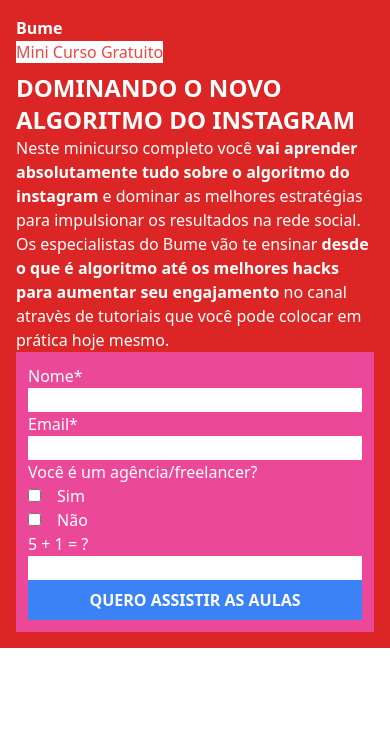
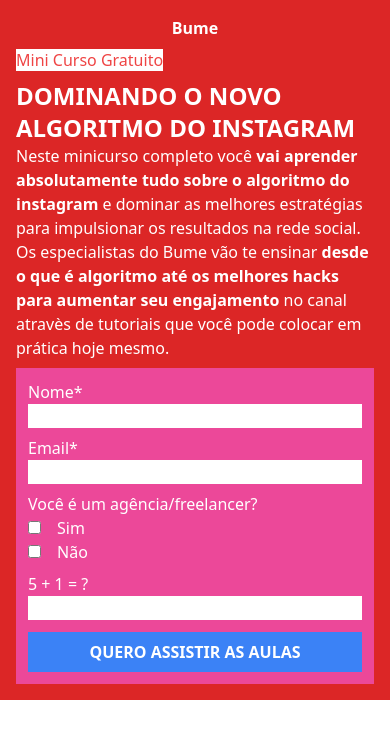
Before and after one commit to Gabriel-Marcelo/angular-e-tailwind, an Angular app: page / in a window 390 px wide. Shown: the top 738 px of the page. Built offline with nearby package versions, Linux system fonts and the light colour scheme.

Commit message:
arrumando layout no mobile

```diff
--- a/src/app/app.component.html
+++ b/src/app/app.component.html
@@ -1,7 +1,6 @@
 <div class="bg-red-600 p-4 sm:h-screen">
-  <h1 class="text-white font-bold w-full"><span class="">Bume</span></h1>
-  <div class="">
     <div class="">
+      <h1 class="text-white font-bold w-full text-center mb-2"><span class="">Bume</span></h1>
       <span class="bg-white text-red-500">Mini Curso Gratuito</span>
       <div class="mt-2">
         <p class="text-white font-black text-2xl">DOMINANDO O NOVO ALGORITMO DO INSTAGRAM</p>
@@ -14,12 +13,12 @@
         </p>
       </div>
     </div>
-    <div class="bg-pink-500 p-3 text-white">
-      <div class="">
+    <div class="bg-pink-500 p-3 text-white mt-2">
+      <div class="mb-2">
         <label for="fname">Nome*</label><br>
         <input class="w-full" type="text" id="fname" name="fname"><br>
       </div>
-      <div class="">
+      <div class="mb-2">
         <label for="lname">Email*</label><br>
         <input class="w-full" type="email" id="lname" name="lname">
       </div>
@@ -36,12 +35,11 @@
           </div>
         </div>
       </div>
-      <div class="">
+      <div class="mt-2">
         <span>5 + 1 = ?</span><br>
         <input class="w-full" type="text">
       </div>
-      <input class="w-full py-2 bg-blue-500 font-bold" type="submit" value="QUERO ASSISTIR AS AULAS">
+      <input class="w-full py-2 bg-blue-500 font-bold mt-3" type="submit" value="QUERO ASSISTIR AS AULAS">
     </div>
-  </div>
 </div>
 <router-outlet></router-outlet>
```
